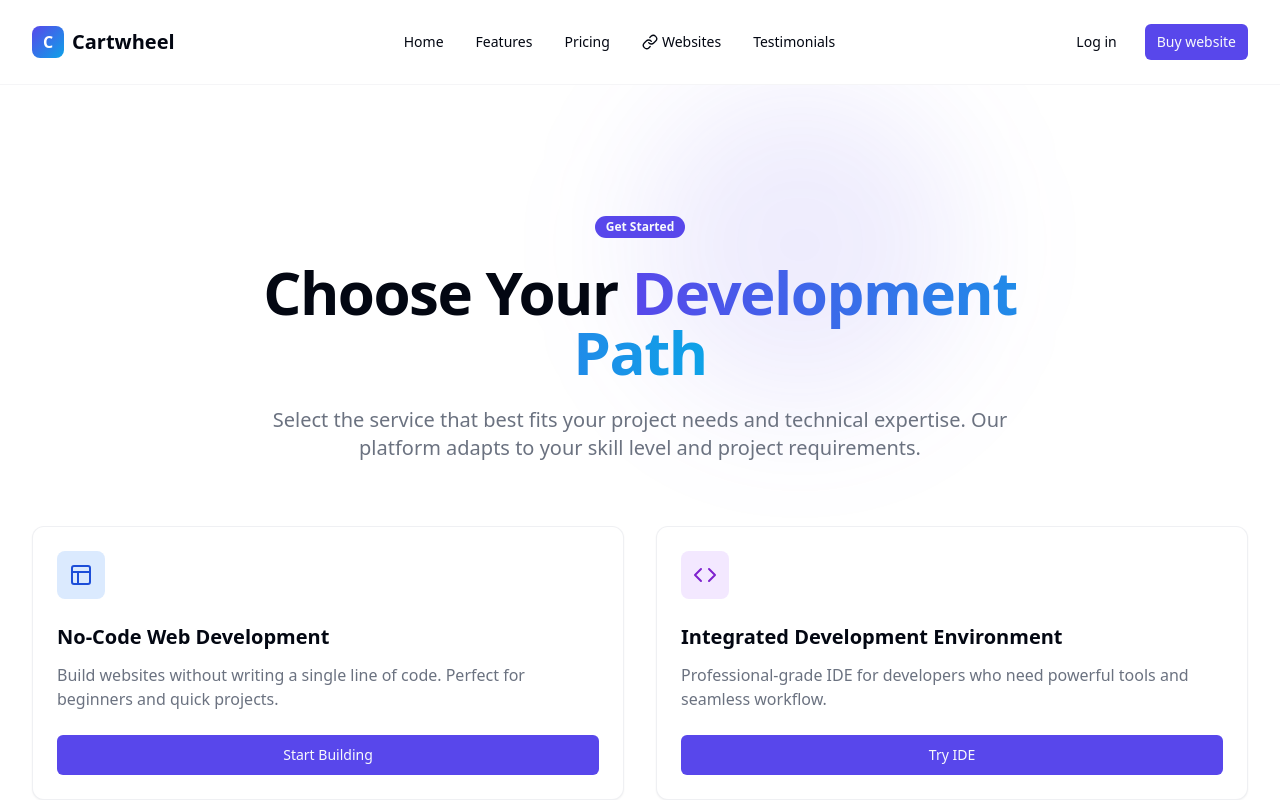
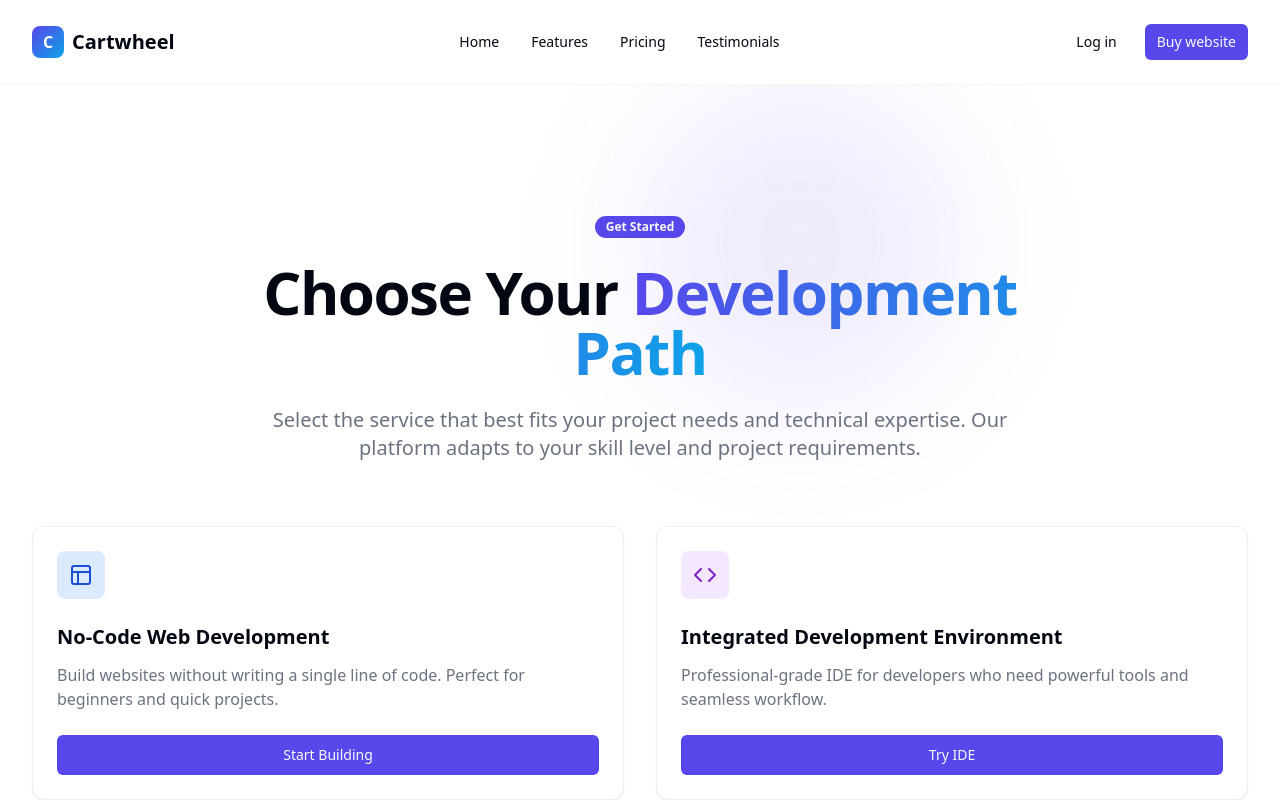
Before and after one commit to Jhonlarry1010/glow-up-saas-hub, a React (Vite) app: page /apps in a window 1280 px wide. Shown: the top 800 px of the page. Built offline with nearby package versions, Linux system fonts and the light colour scheme.

Commit message:
Update Header.tsx

```diff
--- a/src/components/layout/Header.tsx
+++ b/src/components/layout/Header.tsx
@@ -26,10 +26,6 @@ export function Header() {
             <Link to="/" className="text-sm font-medium hover:text-primary transition-colors">Home</Link>
             <Link to="/#features" className="text-sm font-medium hover:text-primary transition-colors">Features</Link>
             <Link to="/pricing" className="text-sm font-medium hover:text-primary transition-colors">Pricing</Link>
-            <Link to="/websites" className="text-sm font-medium hover:text-primary transition-colors flex items-center gap-1">
-              <LinkIcon size={16} />
-              Websites
-            </Link>
             <Link to="/#testimonials" className="text-sm font-medium hover:text-primary transition-colors">Testimonials</Link>
           </div>
 
```
